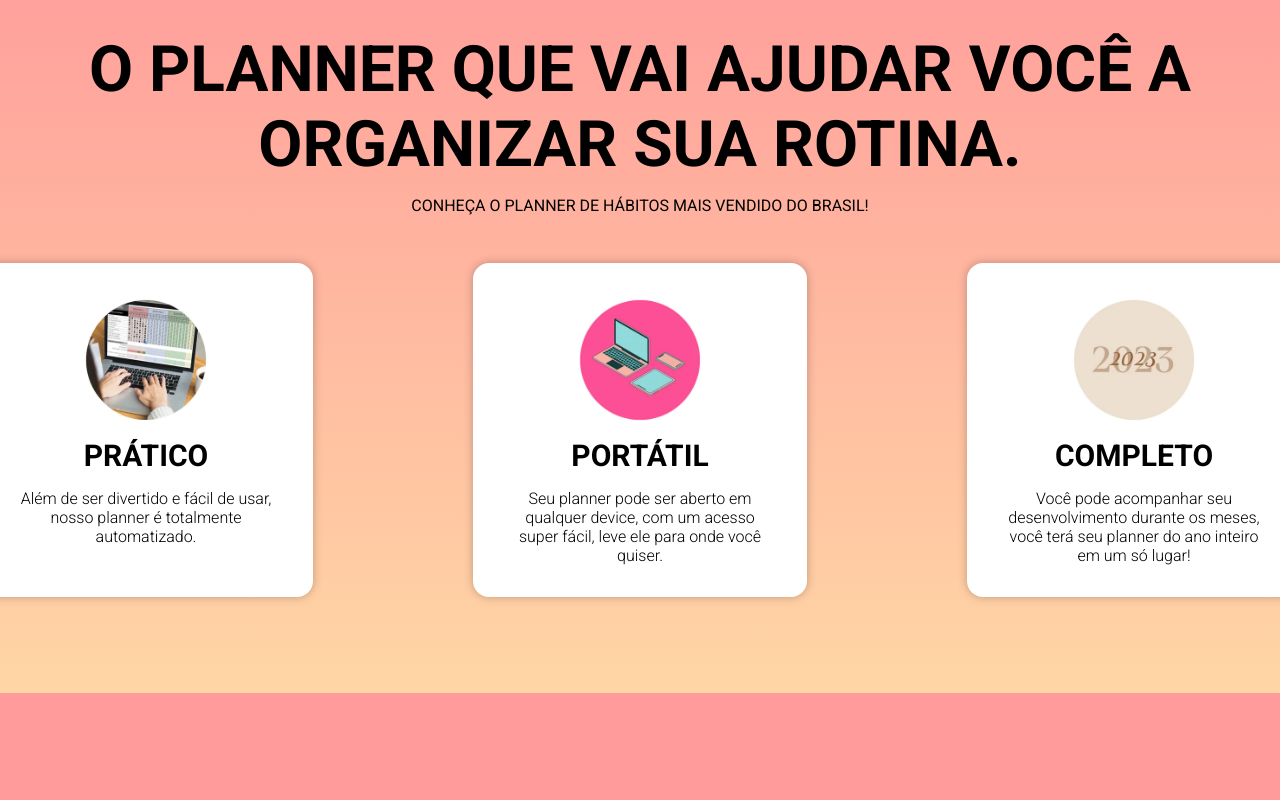
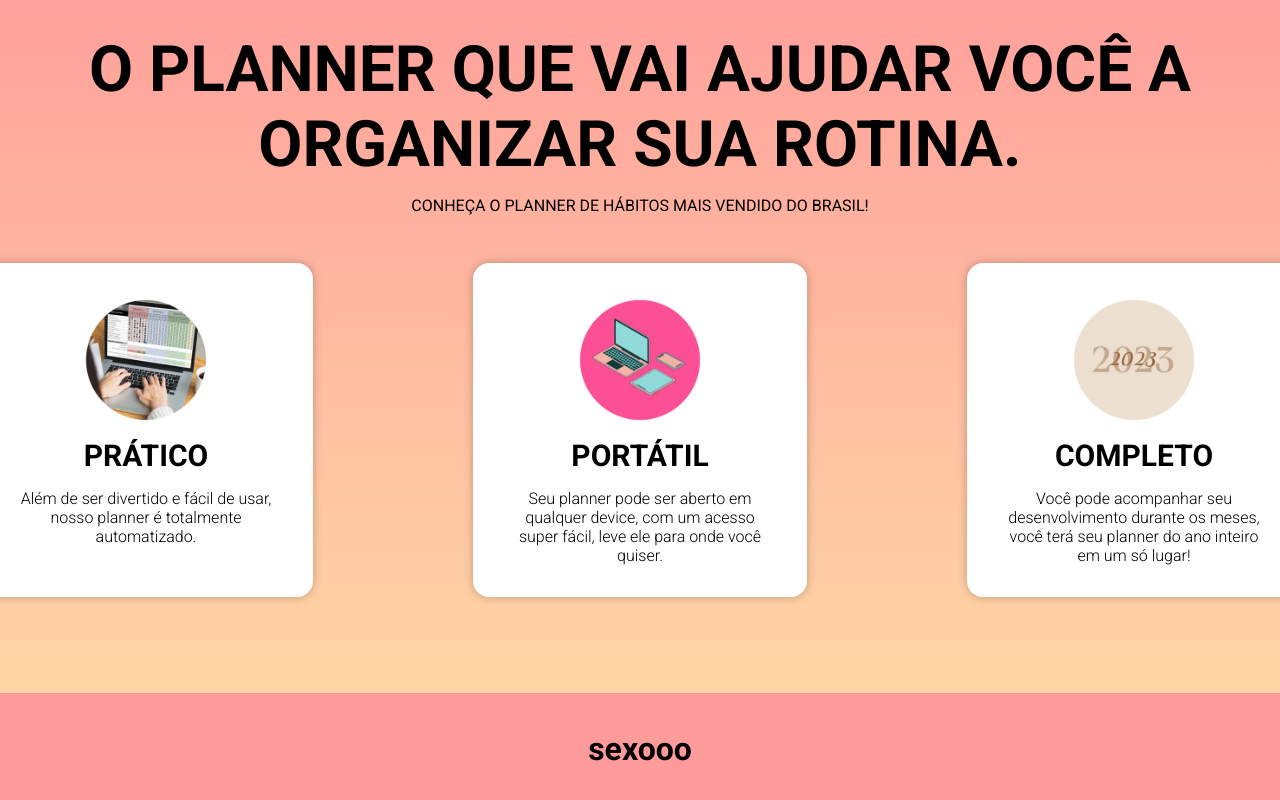
Before and after one commit to torressg/BetterPlanner, a React (Vite) app: page / in a window 1280 px wide. Shown: the part 531-1331 px from the top of the page. Before the commit the page ends 1240 px from the top, so only its background shows below. Built offline with nearby package versions, Linux system fonts and the light colour scheme.

Commit message:
Start Third Session

```diff
--- a/src/App.jsx
+++ b/src/App.jsx
@@ -1,6 +1,7 @@
 import './App.css'
 import { FirstComp } from './sessions/FirstComp'
 import { SecComp } from './sessions/SecComp'
+import { ThirdComp } from './sessions/ThirdComp'
 
 function App() {
 
@@ -8,6 +9,7 @@ function App() {
     <>
       <FirstComp />
       <SecComp />
+      <ThirdComp />
     </>
   )
 }
--- /dev/null
+++ b/src/sessions/ThirdComp.jsx
@@ -0,0 +1,9 @@
+import React from 'react'
+
+export const ThirdComp = () => {
+  return (
+    <div>
+        <h1>sexooo</h1>
+    </div>
+  )
+}
```
Also changed, not shown: src/sessions/ThirdComp.module.css (added).
